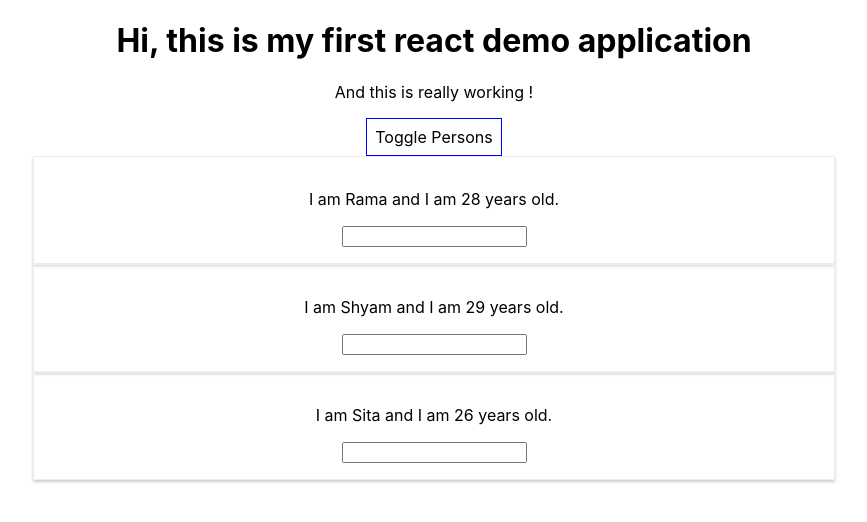
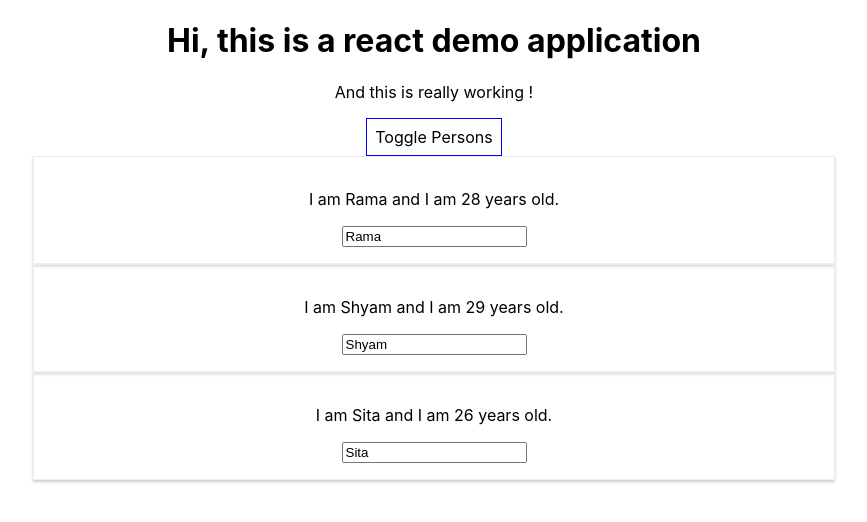
Before and after one commit to pradeepmisra81/react-demo-app1, a React (Create React App) app: page / in a window 1280 px wide. Both pictures are taken after a click on the button "Toggle Persons". Shown: the top 522 px of the page, without its empty margins (206-1073 px from the left). Built offline with nearby package versions, Linux system fonts and the light colour scheme.

Commit message:
implemented flixible Lists & Keys

```diff
--- a/src/App.js
+++ b/src/App.js
@@ -17,9 +17,9 @@ class App extends Component {
 
   state = {
     persons: [
-      { name: 'Rama', age: 28 },
-      { name: 'Shyam', age: 29 },
-      { name: 'Sita', age: 26 }
+      { id: 'identity1', name: 'Rama', age: 28 },
+      { id: 'identity2', name: 'Shyam', age: 29 },
+      { id: 'identity3', name: 'Sita', age: 26 }
     ],
     otherState: "Some other value",
     showPersons: false
@@ -35,14 +35,22 @@ class App extends Component {
     })
   }
 
-  nameChangedHandler = (event) => {
-    this.setState({
-      persons: [
-        { name: 'Ram', age: 28 },
-        { name: event.target.value, age: 29 },
-        { name: 'SitaMani', age: 26 }
-      ]
-    })
+  nameChangedHandler = (event, id) => {
+    const personIndex = this.state.persons.findIndex(p => {
+      return p.id === id;
+    });
+
+    const person = {
+      ...this.state.persons[personIndex]
+    };
+    //const person = Object.assign({}, this.state.person[personIndex]);
+    person.name = event.target.value;
+
+    const persons = [ ...this.state.persons ];
+    persons[personIndex] = person;
+
+    this.setState({persons: persons});
+
   }
 
   togglePersonsHandler = () => {
@@ -73,9 +81,11 @@ class App extends Component {
         <div>
           {this.state.persons.map((person,index) => {
             return <Person
+              click={() => this.deletePersonsHandler(index)}
               name={person.name}
               age={person.age}
-              click={() => this.deletePersonsHandler(index)}
+              key={person.id}
+              changed={(event) => this.nameChangedHandler(event, person.id)}
             />
           })}
         </div>
@@ -84,7 +94,7 @@ class App extends Component {
 
     return (
       <div className="App">
-        <h1>Hi, this is my first react demo application</h1>
+        <h1>Hi, this is a react demo application</h1>
         <p>And this is really working !</p>
         <Button
           style={style}
--- a/src/Person/Person.js
+++ b/src/Person/Person.js
@@ -6,7 +6,7 @@ const person = (props) => {
     <div className='Person'>
     <p onClick={props.click}> I am {props.name} and I am {props.age} years old.</p>
     <p>{props.children}</p>
-    <input type='text' onChange={props.changed}/>
+    <input type='text' onChange={props.changed} value={props.name}/>
     </div>
    )
 };
```
